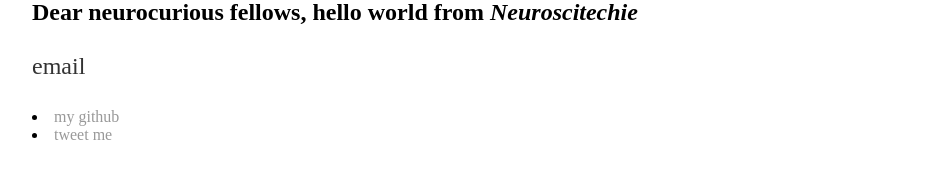
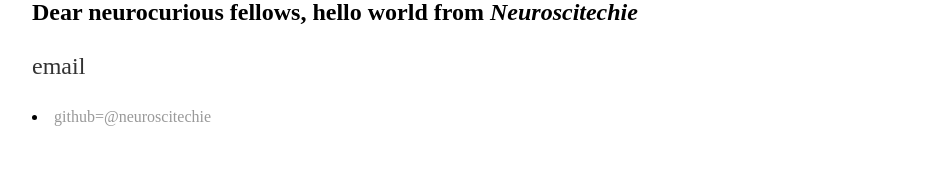
Before and after one commit to inantubek/meltemiatay.github.io, a Jekyll site: the page built from index.html, in a window 1280 px wide. Shown: the part 253-432 px from the top of the page, without its empty margins (160-1098 px from the left). Built offline with Jekyll 4.4.1, drawn with Linux system fonts in a browser that asks for light colours.

Commit message:
Update default.html

```diff
--- a/_layouts/default.html
+++ b/_layouts/default.html
@@ -22,8 +22,7 @@
 			<footer>
 	    		<ul>
 	        		<li><a href="mailto:neuroscitechie@gmail.com">email</a></li>
-	        		<li><a href="https://github.com/neuroscitechie">my github</a></li>
-				<li><a href="https://twitter.com/neuroscitechie">tweet me</a></li>
+				<li><a href="https://github.com/neuroscitechie">github=@neuroscitechie</a></li>
 				</ul>
 			</footer>
 		</body>
```
